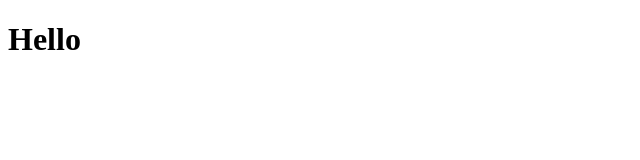
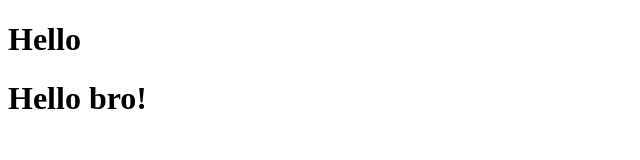
Before and after one commit to sm1rex/katya-rep, a website: page src/index.html in a window 1280 px wide. Shown: the whole page, without its empty margins (0-640 px from the left). Drawn offline with Linux system fonts and the light colour scheme.

Commit message:
Second commit

```diff
--- a/src/index.html
+++ b/src/index.html
@@ -8,5 +8,6 @@
 </head>
 <body>
     <h1>Hello</h1>
+    <h1>Hello bro!</h1>
 </body>
 </html>
```
